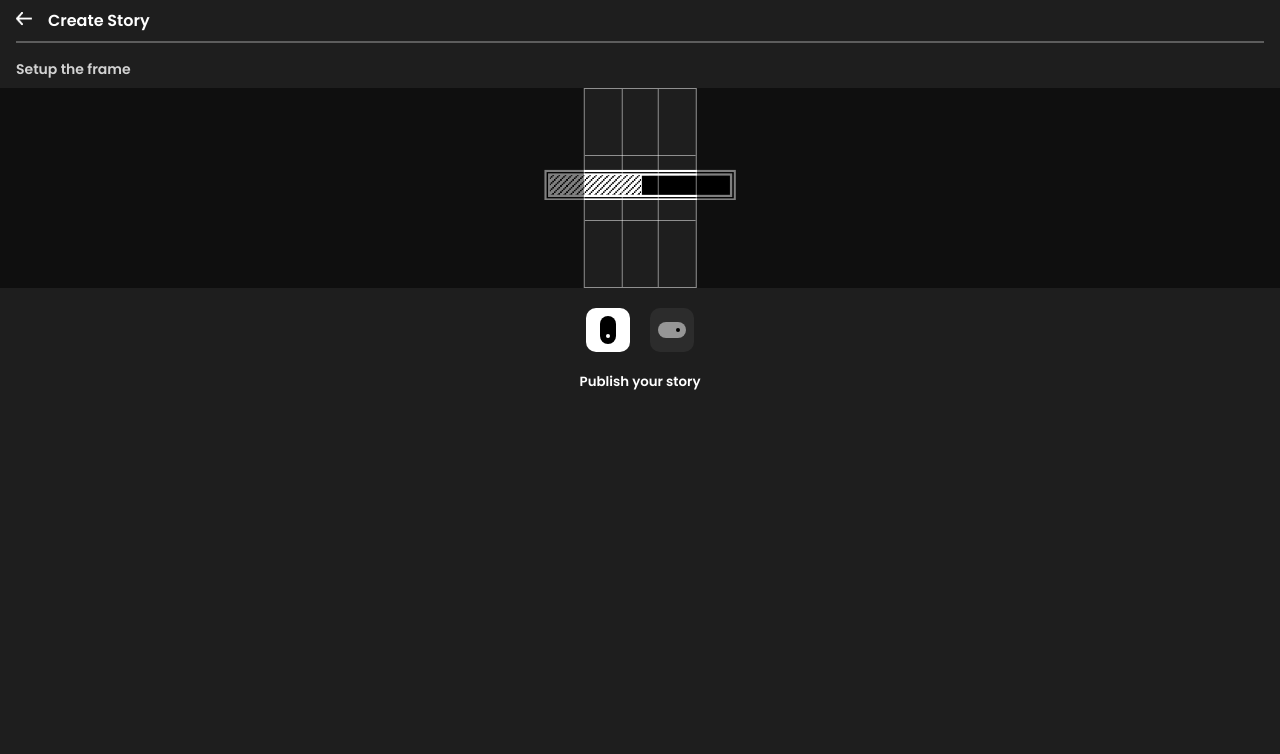
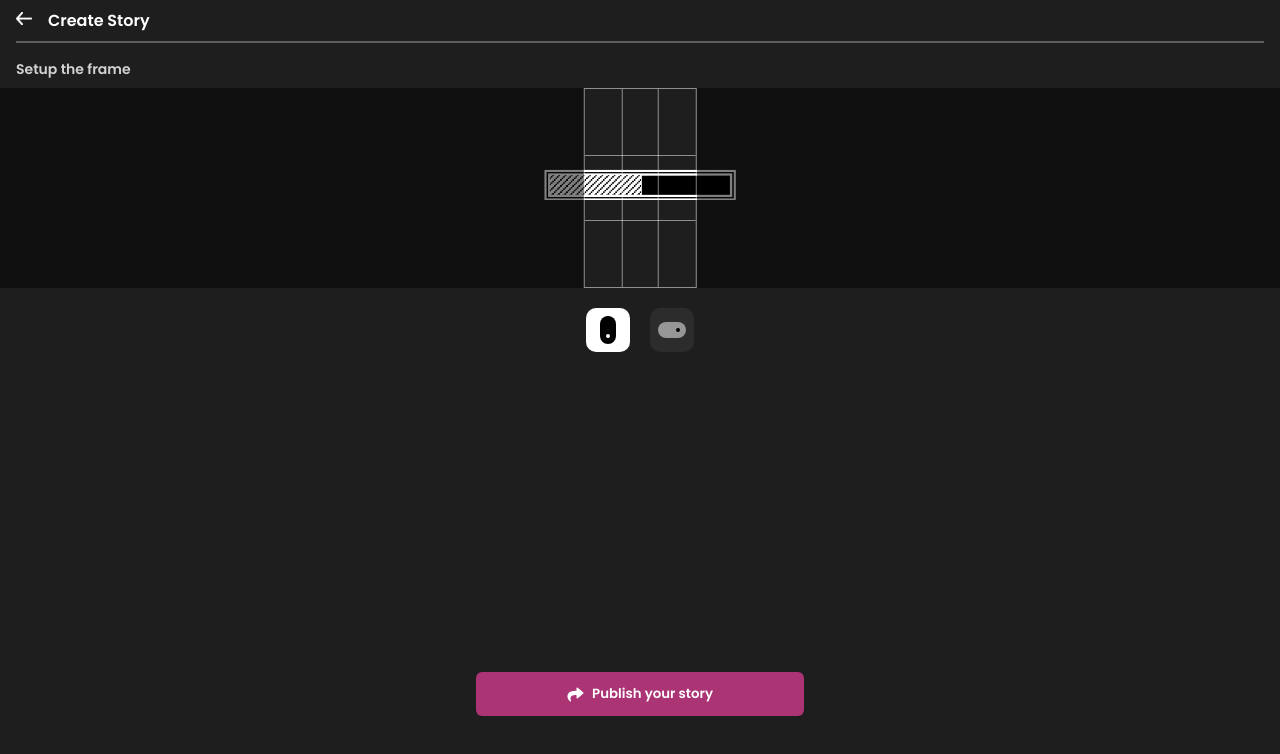
Before and after one commit to SskYwaLkeR/gtv-hackathon, a Next.js app: page /share in a window 1280 px wide. Shown: the top 754 px of the page. Built offline with nearby package versions, Linux system fonts and the light colour scheme.

Commit message:
changed publish button

```diff
--- a/src/Components/ShareImage/ShareImage.module.css
+++ b/src/Components/ShareImage/ShareImage.module.css
@@ -19,17 +19,29 @@
 
 .publish__btn {
 	font-family: 'Poppins';
-	background-color: #1e1e1e;
+	background-color: #ab3475;
+	border-radius: 6px;
 	color: white;
 	outline: none;
+	display: flex;
+	align-items: center;
+	justify-content: center;
 	border: none;
+	width: 328px;
+	height: 44px;
+}
+
+.publish__btn > img {
+	margin-right: 8px;
 }
 
 .publish__btn__container {
+	margin-top: 300px;
 	display: flex;
 	align-items: center;
 	justify-content: center;
 	padding: 20px;
+	background: #1e1e1e;
 }
 
 .share__img__container {
--- a/src/Components/ShareImage/ShareImage.tsx
+++ b/src/Components/ShareImage/ShareImage.tsx
@@ -130,6 +130,7 @@
 			</div>
 			<div className={styles.publish__btn__container}>
 				<button className={styles.publish__btn} onClick={shareImage}>
+					<img src={'/share_icon.png'} alt='share-icon' />
 					Publish your story
 				</button>
 			</div>
```
Also changed, not shown: public/share_icon.png (added).
